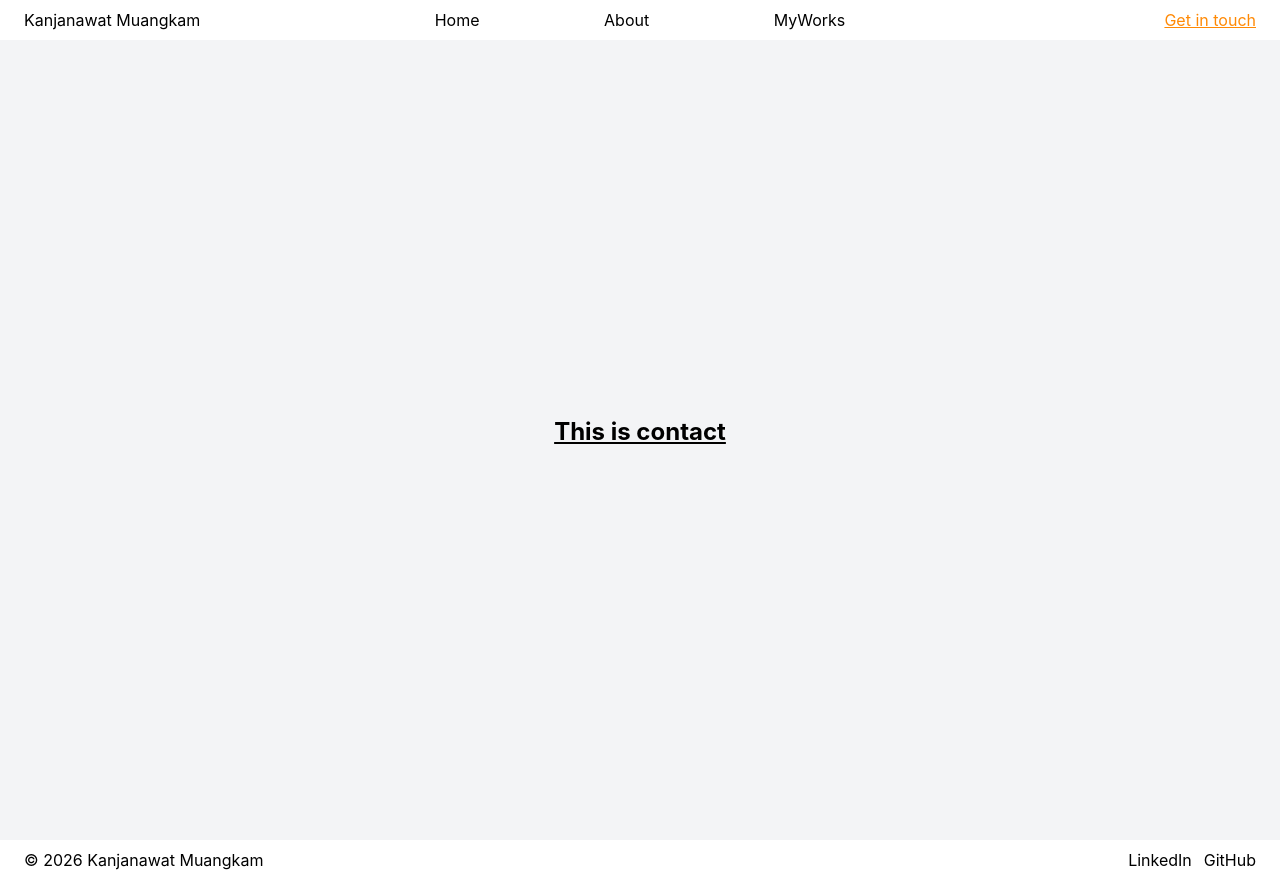
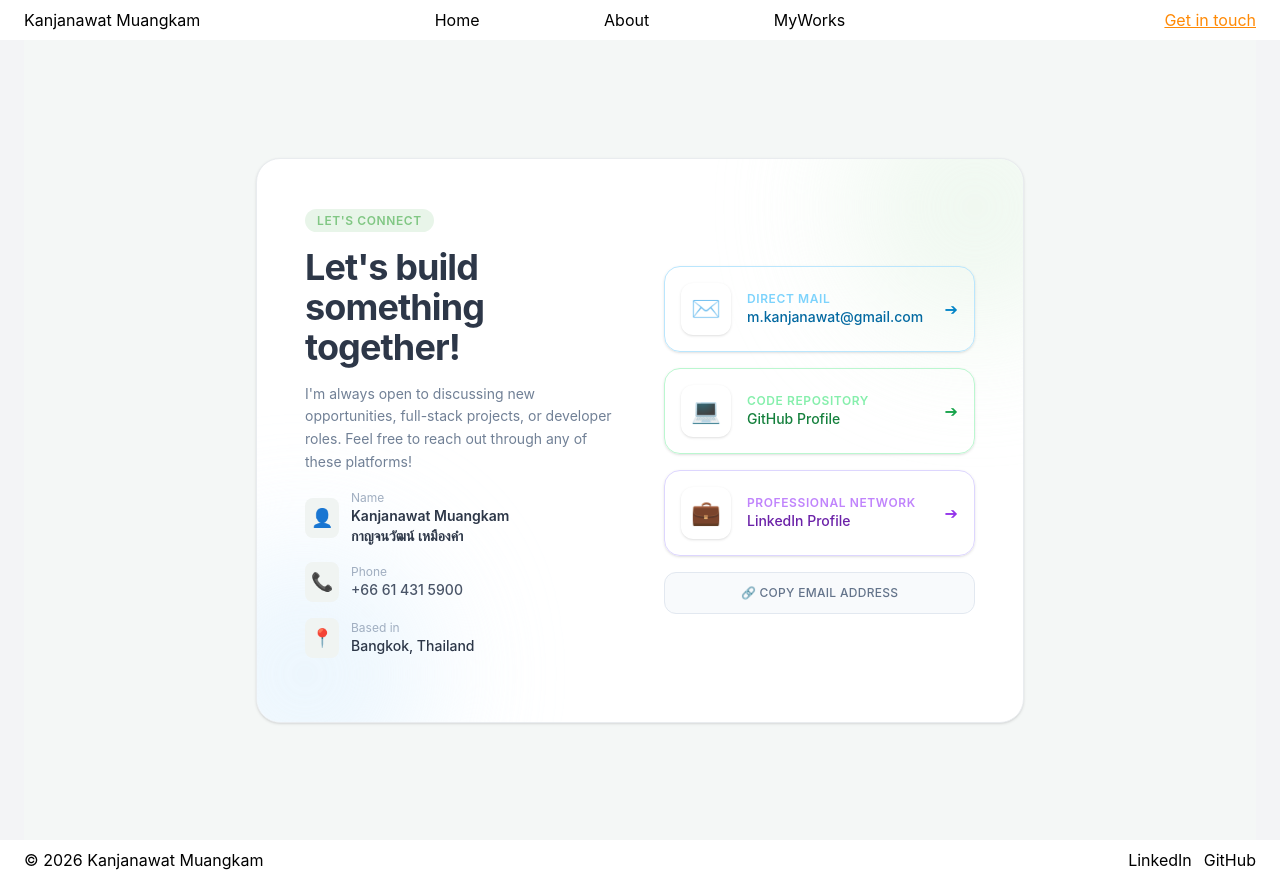
Before and after one commit to OokaitodoO/personal-portfolio, a Nuxt app: page /contact in a window 1280 px wide. Built offline with nearby package versions, Linux system fonts and the light colour scheme.

Commit message:
[Add] Contact page

```diff
--- a/app/pages/(works)/works/(game-projects)/futsal-hyper-casual.vue
+++ b/app/pages/(works)/works/(game-projects)/futsal-hyper-casual.vue
@@ -39,6 +39,10 @@ const { images, pending } = useProjectImages('game-projects/FutsalHyperCasual');
 const githubUrl = "https://github.com/OokaitodoO/FutsalHyperCasual";
 const DemoUrl = "https://drive.google.com/file/d/1EER6Gclc-dycLJV3CPNsdGyeqHPvyBX4/view?usp=sharing";
 
+useHead({
+    title: "Futsal Hyper Casual - Game Project"
+})
+
 </script>
 
 <style scoped>
--- a/app/pages/(works)/works/(game-projects)/rhythm-game.vue
+++ b/app/pages/(works)/works/(game-projects)/rhythm-game.vue
@@ -40,6 +40,10 @@ const { images, pending } = useProjectImages('game-projects/RhythmGame');
 const githubUrl = "https://github.com/OokaitodoO/ActionDanceGame";
 const DemoUrl = "https://drive.google.com/file/d/1BbESnTiBeJN0baEDhFLk7ZiiiQOMVjSo/view?usp=sharing";
 const ItchUrl = "";
+
+useHead({
+    title: "Rhythm - Game Project"
+})
 </script>
 
 <style scoped>
--- a/app/pages/contact.vue
+++ b/app/pages/contact.vue
@@ -1,6 +1,108 @@
 <template>
-    <div class="flex flex-col justify-center items-center min-h-screen">
-        <h1 class=" text-black text-2xl  font-bold underline animate-bounce">This is contact</h1>
+    <div class="min-h-screen bg-[#f4f7f6] text-[#4a5568] flex items-center justify-center p-6 sm:p-12">
+        <div
+            class="max-w-3xl w-full bg-white rounded-3xl shadow-sm border border-[#e9ecef] p-8 sm:p-12 grid grid-cols-1 md:grid-cols-12 gap-8 md:gap-12 relative overflow-hidden">
+
+            <div class="absolute -top-20 -right-20 w-64 h-64 bg-[#e8f5e9] rounded-full blur-3xl opacity-70"></div>
+            <div class="absolute -bottom-20 -left-20 w-64 h-64 bg-[#e3f2fd] rounded-full blur-3xl opacity-70"></div>
+
+            <!-- 👤 Left Column: Introduction & Context -->
+            <div class="md:col-span-6 flex flex-col justify-between relative z-10">
+                <div>
+                    <span
+                        class="text-xs font-semibold tracking-wider text-[#81c784] uppercase bg-[#e8f5e9] px-3 py-1 rounded-full">Let's
+                        Connect</span>
+                    <h1 class="text-4xl font-bold text-[#2d3748] mt-4 mb-4 tracking-tight">Let's build something
+                        together!</h1>
+                    <p class="text-sm text-[#718096] leading-relaxed">
+                        I'm always open to discussing new opportunities, full-stack projects, or developer roles. Feel
+                        free to reach out through any of these platforms!
+                    </p>
+                </div>
+
+                <!-- Quick Location Metadata -->
+                <div class="space-y-4 my-4">
+                    <div class="flex items-center space-x-3 text-sm">
+                        <span class="text-lg bg-[#f0f4f2] p-1.5 rounded-lg">👤</span>
+                        <div>
+                            <p class="text-xs text-[#a0aec0]">Name</p>
+                            <p class="font-semibold text-[#2d3748]">Kanjanawat Muangkam</p>
+                            <p class="font-semibold text-[#2d3748]">กาญจนวัฒน์ เหมืองคำ</p>
+                        </div>
+                    </div>
+
+                    <div class="flex items-center space-x-3 text-sm">
+                        <span class="text-lg bg-[#f0f4f2] p-1.5 rounded-lg">📞</span>
+                        <div>
+                            <p class="text-xs text-[#a0aec0]">Phone</p>
+                            <a href="tel:+66123456789" class="font-medium hover:text-[#81c784] transition-colors">+66 61 431 5900</a>
+                        </div>
+                    </div>
+
+                    <div class="flex items-center space-x-3 text-sm">
+                        <span class="text-lg bg-[#f0f4f2] p-1.5 rounded-lg">📍</span>
+                        <div>
+                            <p class="text-xs text-[#a0aec0]">Based in</p>
+                            <p class="font-medium text-[#2d3748]">Bangkok, Thailand</p>
+                        </div>
+                    </div>
+                </div>
+            </div>
+
+            <!-- 🔗 Right Column: Direct Professional Links (Formless) -->
+            <div class="md:col-span-6 flex flex-col justify-center space-y-4 relative z-10">
+
+                <!-- Action 1: Email (Mailto Link) -->
+                <nuxt-link to="mailto:m.kanjanawat@gmail.com"
+                    class="flex items-center justify-between p-4 ] hover:bg-[#e0f2fe] border border-[#bae6fd] rounded-2xl group transition-all duration-200 shadow-sm">
+                    <div class="flex items-center space-x-4">
+                        <span class="text-2xl bg-white p-2.5 rounded-xl shadow-sm">✉️</span>
+                        <div class="text-left">
+                            <p class="text-xs text-[#7dd3fc] font-semibold uppercase tracking-wider">Direct Mail</p>
+                            <p class="text-sm font-medium text-[#0369a1]">m.kanjanawat@gmail.com</p>
+                        </div>
+                    </div>
+                    <span class="text-[#0284c7] transform group-hover:translate-x-1 transition-transform">➔</span>
+                </nuxt-link>
+
+                <!-- Action 2: GitHub -->
+                <nuxt-link href="https://github.com/OokaitodoO" target="_blank" rel="noopener"
+                    class="flex items-center justify-between p-4 hover:bg-[#dcfce7] border border-[#bbf7d0] rounded-2xl group transition-all duration-200 shadow-sm">
+                    <div class="flex items-center space-x-4">
+                        <span class="text-2xl bg-white p-2.5 rounded-xl shadow-sm">💻</span>
+                        <div class="text-left">
+                            <p class="text-xs text-[#86efac] font-semibold uppercase tracking-wider">Code Repository
+                            </p>
+                            <p class="text-sm font-medium text-[#15803d]">GitHub Profile</p>
+                        </div>
+                    </div>
+                    <span class="text-[#16a34a] transform group-hover:translate-x-1 transition-transform">➔</span>
+                </nuxt-link>
+
+                <!-- Action 3: LinkedIn / Professional Network -->
+                <nuxt-link href="https://www.linkedin.com/in/kanjanawat-muangkam-81b859332/" target="_blank"
+                    rel="noopener"
+                    class="flex items-center justify-between p-4 hover:bg-[#ede9fe] border border-[#ddd6fe] rounded-2xl group transition-all duration-200 shadow-sm">
+                    <div class="flex items-center space-x-4">
+                        <span class="text-2xl bg-white p-2.5 rounded-xl shadow-sm">💼</span>
+                        <div class="text-left">
+                            <p class="text-xs text-[#c084fc] font-semibold uppercase tracking-wider">Professional
+                                Network</p>
+                            <p class="text-sm font-medium text-[#6b21a8]">LinkedIn Profile</p>
+                        </div>
+                    </div>
+                    <span class="text-[#9333ea] transform group-hover:translate-x-1 transition-transform">➔</span>
+                </nuxt-link>
+
+                <!-- Action 4: Utility Copy Button -->
+                <button @click="copyEmailToClipboard"
+                    class="w-full py-3 bg-[#f8fafc] hover:bg-[#f1f5f9] border border-[#e2e8f0] text-[#64748b] font-medium text-xs rounded-xl transition-colors tracking-wide uppercase">
+                    {{ copied ? '📋 Copied to Clipboard!' : '🔗 Copy Email Address' }}
+                </button>
+
+            </div>
+
+        </div>
     </div>
 </template>
 
@@ -9,12 +111,27 @@
     title: "Portfolio - Contact",
     meta: [
         {
-
+            name: "Contact page",
         }
     ]
 });
+
+import { ref } from 'vue'
+
+const copied = ref(false)
+const emailAddress = 'm.kanjanawat@gmail.com'
+
+const copyEmailToClipboard = async () => {
+    try {
+        await navigator.clipboard.writeText(emailAddress)
+        copied.value = true
+        setTimeout(() => {
+            copied.value = false
+        }, 2000)
+    } catch (err) {
+        console.error('Failed to copy text: ', err)
+    }
+}
 </script>
 
-<style scoped>
-
-</style>
+<style scoped></style>
```
Lines whose indentation alone changed are shown as unchanged.
